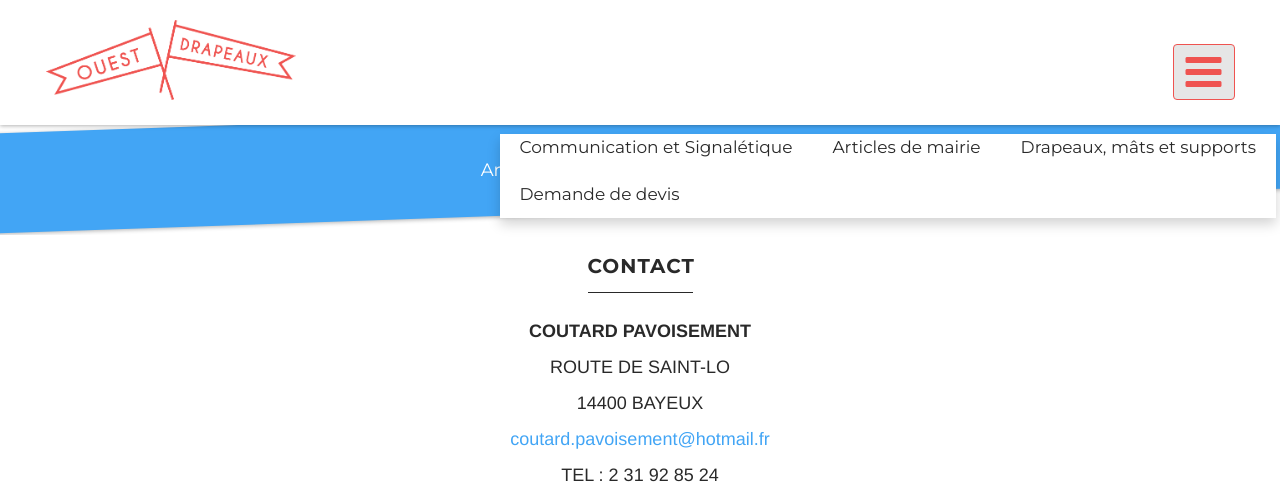
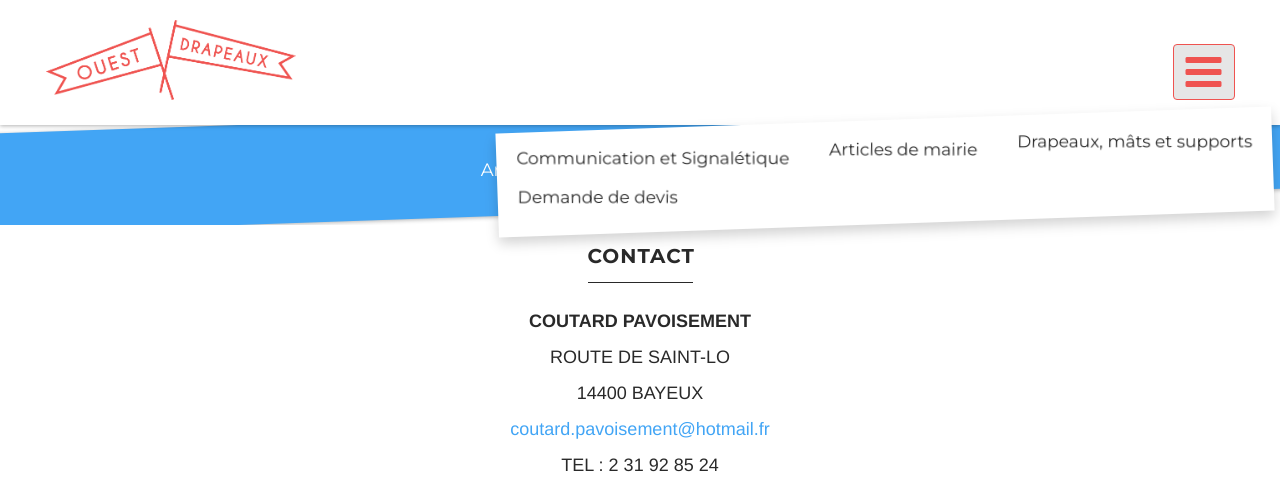
Before and after one commit to pablofaust/ouestdrapeaux, a PHP site: page / in a window 1280 px wide, after a click that opens the changed part. Shown: the top 484 px of the page. Run offline with PHP 8.4, Linux system fonts and the light colour scheme; some libraries are stand-ins or nearby versions.

Commit message:
Menu tatônements

```diff
--- a/css/style.css
+++ b/css/style.css
@@ -201,8 +201,9 @@ body {
 	left: inherit;
 	border: none;
 	border-radius: 0;
-	margin-top: 34px;
-	margin-left: -673px;
+	margin-top: 20px;
+	margin-left: -676px;
+	-webkit-transform: rotate(-2deg);
 }
 
 .dropdown ul li {
@@ -210,13 +211,23 @@ body {
 }
 
 .dropdown ul li a {
-	padding: 0px 20px 10px 20px;
+	padding: 0px 20px 0px 20px;
 	line-height: 1;
 	font-family: "Montserrat";
 	font-size: 17px;
 	color: rgba(0, 0, 0, 0.84);
+	-webkit-transform: rotate(2deg);
 }
 
+.dropdown ul li:nth-child(3) {
+	padding-top: 17px;
+}
+
+.dropdown ul li:last-child {
+	padding-bottom: 23px;
+}
+
+*/
 /* Section bleue */
 
 .wrapper-1 {
```
